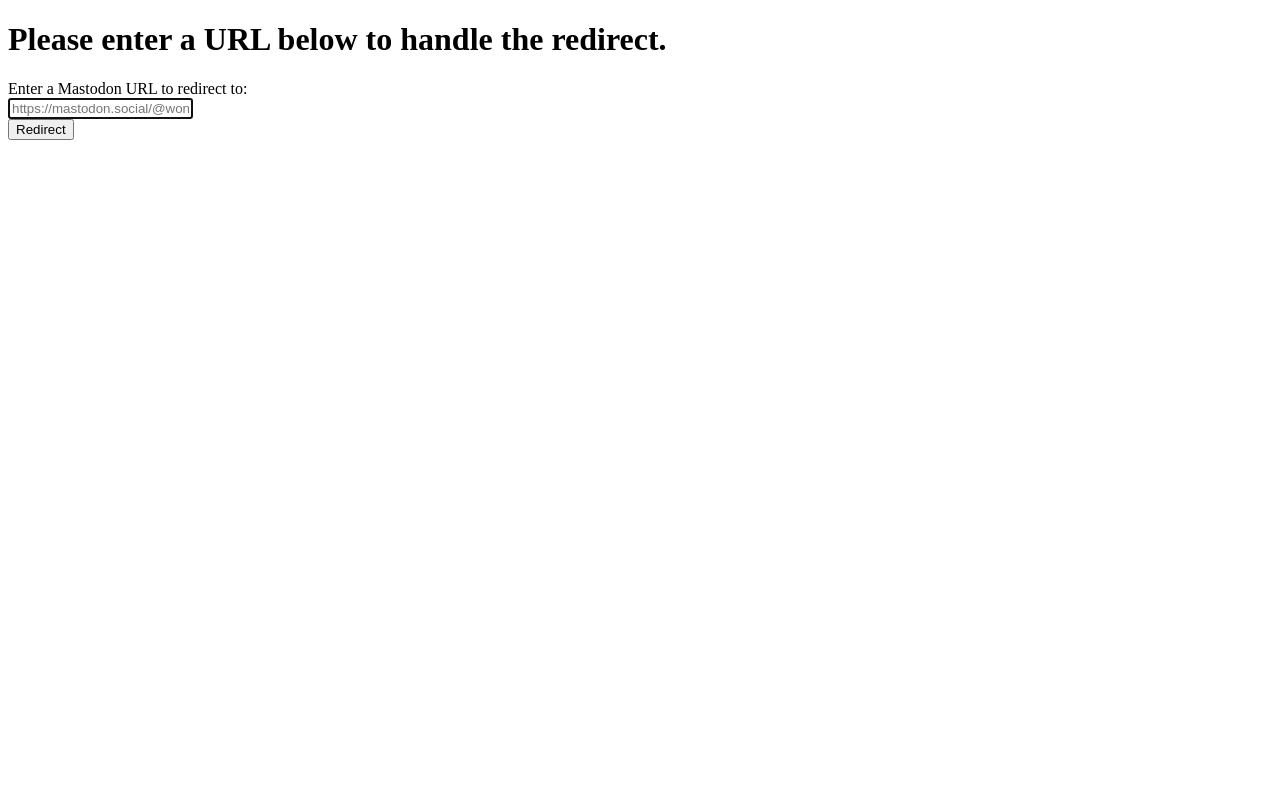
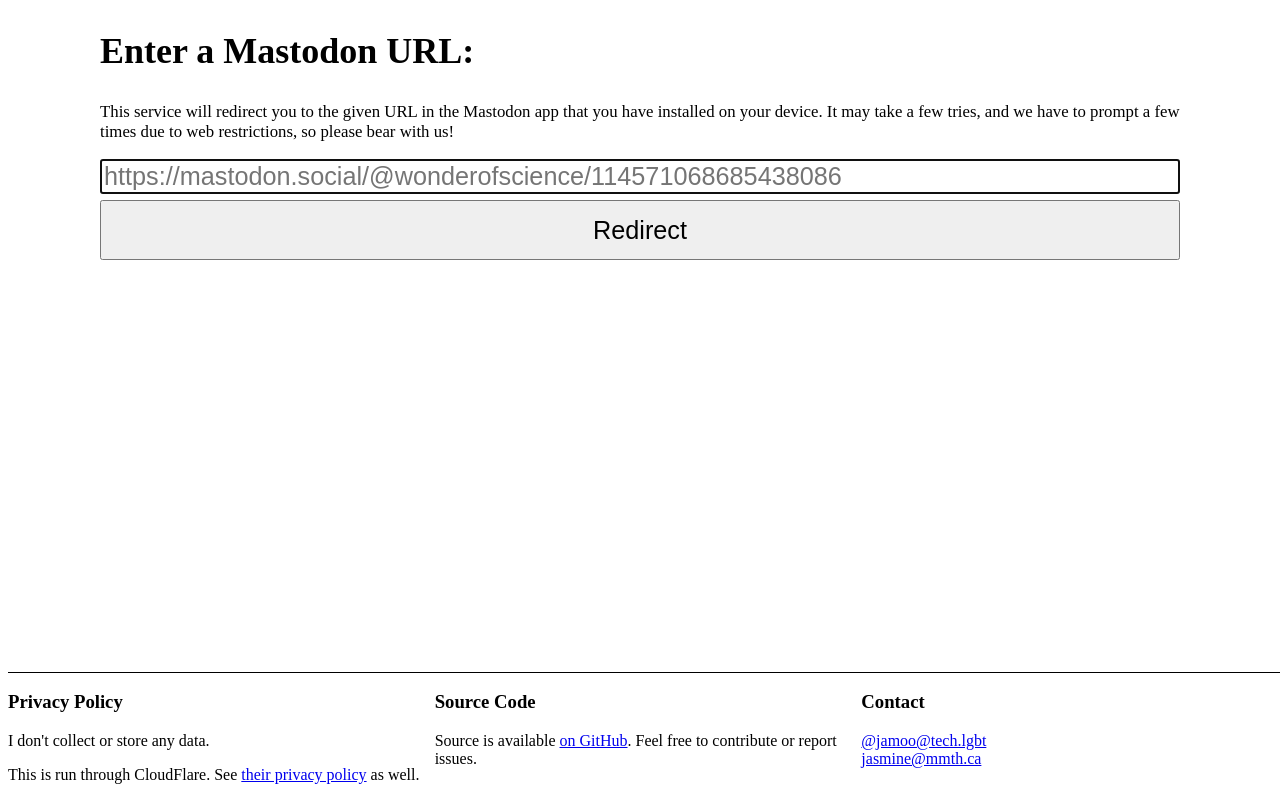
Before and after one commit to freeone3000/mmth.ca, a plain HTML site: page index.html in a window 1280 px wide. Drawn offline with Linux system fonts and the light colour scheme.

Commit message:
feat: prettification and semantic HTML

```diff
--- a/index.html
+++ b/index.html
@@ -90,27 +90,92 @@
             }
         });
     </script>
+
+    <style>
+        section#form {
+            display: block;
+            min-width: 45em;
+            width: 25%;
+            margin: 0 auto;
+
+            font-size: 150%;
+        }
+        section#form p {
+            font-size: 70%;
+        }
+        section#form input[type="text"],input[type="url"],button {
+            width: 100%;
+            box-sizing: border-box;
+            font-size-adjust: +1;
+        }
+        section#form button {
+            margin-top: 0.5em;
+            padding: 1em 0;
+        }
+
+        footer {
+            border-top: 1px solid black;
+            position: fixed;
+            bottom: 0;
+
+            width: 100%;
+            display: flex;
+            justify-content: center;
+        }
+        footer>section {
+            flex: 1 1 33%;
+        }
+        address {
+            font-style: normal; /* why would it be italic? */
+        }
+    </style>
 </head>
 
-<!-- UI placeholder page below this line, in case the user did not supply a URL -->
 <body>
+<!-- noscript tag with recovery information, for HN users -->
 <noscript>
+    <section id="noscript-warning">
         <h1>We need javascript for this.</h1>
         <p>
             We're going to try a lot of URLs in sequence, so we do need client-side scripting. You can take a look,
             it's at <a href="https://github.com/freeone3000/mmth.ca">https://github.com/freeone3000/mmth.ca</a> on GitHub,
             or right-click view source. It's not obfuscated, I don't want your data, I just need to run some interactivity.
         </p>
+    </section>
 </noscript>
 
-<h1>Please enter a URL below to handle the redirect.</h1>
-<div id="form">
+<!-- UI placeholder page below this line, in case the user did not supply a URL -->
+<section id="form">
+    <h1><label for="url">Enter a Mastodon URL:</label></h1>
+    <p>
+        This service will redirect you to the given URL in the Mastodon app that you have installed on your device.
+        It may take a few tries, and we have to prompt a few times due to web restrictions, so please bear with us!
+    </p>
     <form method="get" target="_self" autocomplete="off">
-        <label for="url">Enter a Mastodon URL to redirect to:</label><br>
         <input type="url" id="url" name="url" value="" inputmode="url" pattern="https?://.+" required autofocus placeholder="https://mastodon.social/@wonderofscience/114571068685438086"><br>
         <button type="submit">Redirect</button>
     </form>
-</div>
+</section>
+
+<!-- Footer section with privacy policy, source code, and contact information -->
+<footer>
+    <section>
+        <h3>Privacy Policy</h3>
+        <p>I don't collect or store any data.</p>
+        <p>This is run through CloudFlare. See <a href="https://www.cloudflare.com/en-ca/privacypolicy/">their privacy policy</a> as well.</p>
+    </section>
+    <section>
+        <h3>Source Code</h3>
+        Source is available <a href="https://github.com/freeone3000/mmth.ca">on GitHub</a>. Feel free to contribute or report issues.
+    </section>
+    <section>
+        <h3>Contact</h3>
+        <address>
+            <a href="https://mmth.ca/https://tech.lgbt/@jamoo">@jamoo@tech.lgbt</a><br>
+            <a href="mailto:jasmine@mmth.ca">jasmine@mmth.ca</a>
+        </address>
+    </section>
+</footer>
 
 <!-- Used for user interaction checks, which works for a "security" thing in Chrome -->
 <dialog id="user-interaction-dialog" closedby="any">
```
Lines whose indentation alone changed are shown as unchanged.
